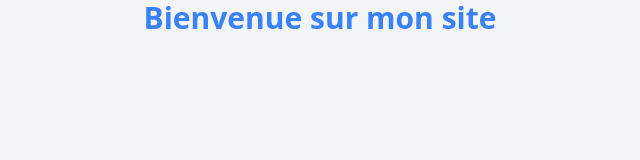
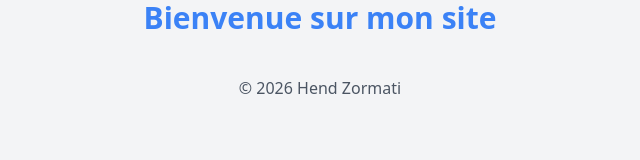
Before and after one commit to hendzormati/DevOps-TD1-git, a plain HTML site: page index.html in a window 1280 px wide. Shown: the whole page, without its empty margins (320-960 px from the left). Drawn offline with nearby package versions, Linux system fonts and the light colour scheme.

Commit message:
ajout du footer

```diff
--- a/index.html
+++ b/index.html
@@ -8,5 +8,6 @@
 </head>
 <body class="bg-gray-100 text-center">
     <h1 class="text-3xl font-bold text-blue-500">Bienvenue sur mon site</h1>
+    <footer class="mt-10 text-gray-600">&#169; 2026 Hend Zormati</footer>
 </body>
 </html>
```
